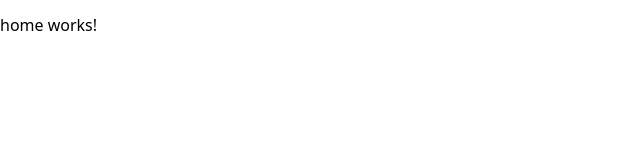
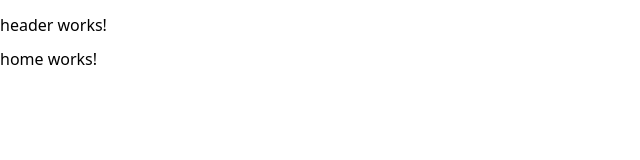
Before and after one commit to gabrielmoisesa/angular-blog, an Angular app: page / in a window 1280 px wide. Shown: the top 160 px of the page, without its empty margins (0-640 px from the left). Built offline with nearby package versions, Linux system fonts and the light colour scheme.

Commit message:
build: create header component

```diff
--- a/src/app/app.component.html
+++ b/src/app/app.component.html
@@ -1 +1,2 @@
+<app-header></app-header>
 <router-outlet></router-outlet>
--- a/src/app/app.module.ts
+++ b/src/app/app.module.ts
@@ -4,11 +4,13 @@
 import { AppRoutingModule } from './app-routing.module';
 import { AppComponent } from './app.component';
 import { HomeComponent } from './pages/home/home.component';
+import { HeaderComponent } from './components/header/header.component';
 
 @NgModule({
   declarations: [
     AppComponent,
-    HomeComponent
+    HomeComponent,
+    HeaderComponent
   ],
   imports: [
     BrowserModule,
--- /dev/null
+++ b/src/app/components/header/header.component.html
@@ -0,0 +1 @@
+<p>header works!</p>
```
Also changed, not shown: src/app/components/header/header.component.ts (added, +10 -0 lines), src/app/components/header/header.component.css (added), 1 other file (tests, documents, lock files or other folders).
